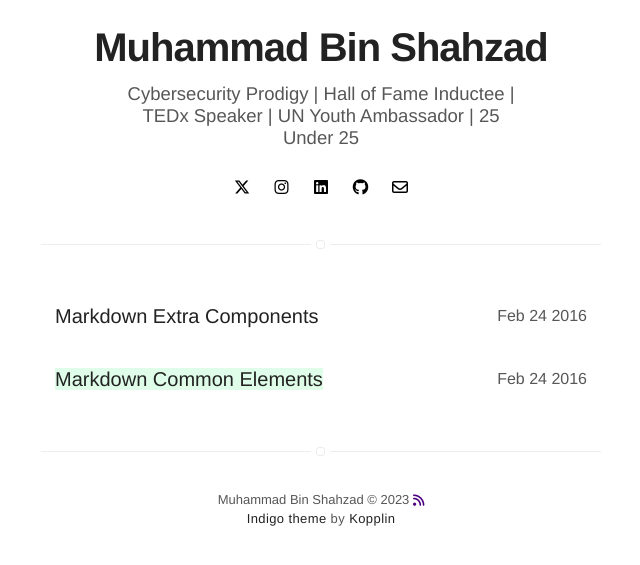
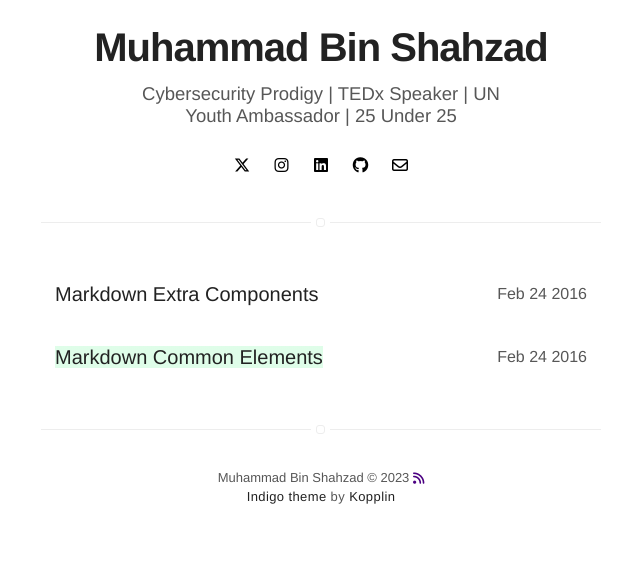
Before and after one commit to mbinshahzad/mbinshahzad, a Jekyll site: the page built from blog.html, in a window 1280 px wide, cut to the strip 254-819 px from the top of the page. Shown: the whole strip, without its empty margins (319-959 px from the left). Built offline with Jekyll 4.4.1, drawn with Linux system fonts in a browser that asks for light colours; nearby versions of some CDN libraries.

Commit message:
Update _config.yml

```diff
--- a/_config.yml
+++ b/_config.yml
@@ -1,6 +1,6 @@
 # main text of home
 title: Muhammad Bin Shahzad
-bio: Cybersecurity Prodigy | Hall of Fame Inductee | TEDx Speaker | UN Youth Ambassador | 25 Under 25
+bio: Cybersecurity Prodigy | TEDx Speaker | UN Youth Ambassador | 25 Under 25
 
 # twitter summary info
 #description: A blog about technology and stuff related
@@ -44,7 +44,7 @@ email: mbinshahz@gmail.com
 authors:
   johndoe:
     name: Muhammad Bin Shahzad
-    bio: Cybersecurity Prodigy | Hall of Fame Inductee | TEDx Speaker | UN Youth Ambassador | 25 Under 25
+    bio: Cybersecurity Prodigy | TEDx Speaker | UN Youth Ambassador | 25 Under 25
     external-image: true
     picture: https://media.licdn.com/dms/image/D4D03AQFe01Tz3kYRqw/profile-displayphoto-shrink_200_200/0/1702796559551?e=1709164800&v=beta&t=Yh4RR8BmlGJRIjlNBCgAr1Lbg6emixfvH6Bim6YaSVI
     twitter: mbinshahzad
```
